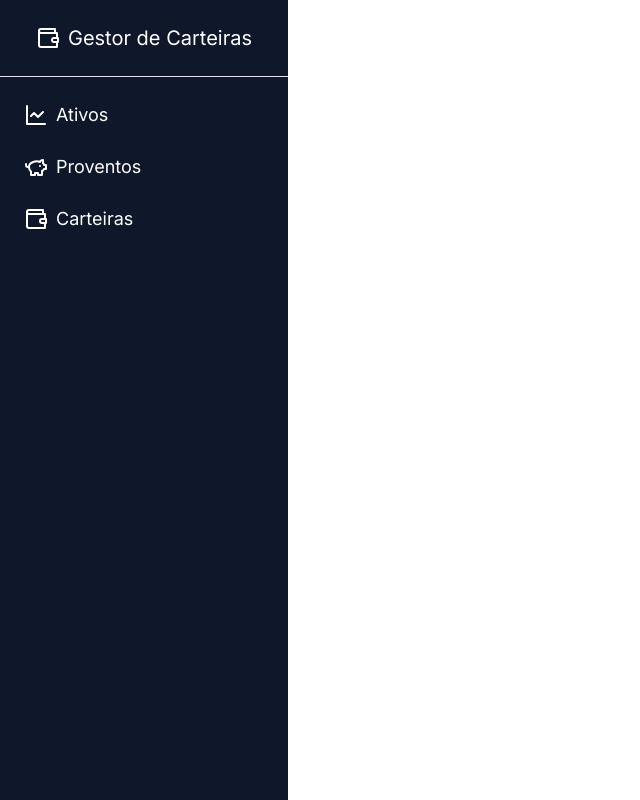
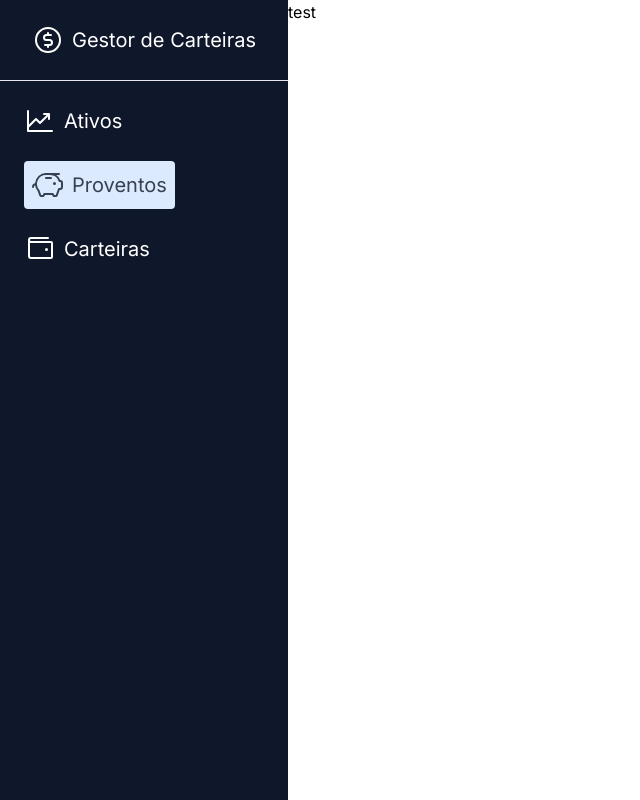
Before and after one commit to ThiagooSantoss/gestor-de-carteiras, a Next.js app: page / in a window 1280 px wide. Shown: the whole page, without its empty margins (0-640 px from the left). Built offline with nearby package versions, Linux system fonts and the light colour scheme.

Commit message:
Criadas as rotas e modificações na sidebar

```diff
--- a/package.json
+++ b/package.json
@@ -9,7 +9,7 @@
     "lint": "next lint"
   },
   "dependencies": {
-    "lucide-react": "^0.311.0",
+    "@phosphor-icons/react": "^2.0.15",
     "next": "14.0.4",
     "react": "^18",
     "react-dom": "^18"
--- /dev/null
+++ b/src/app/ativos/page.tsx
@@ -0,0 +1,3 @@
+export default function Ativos() {
+  return <h1>ativos</h1>;
+}
--- /dev/null
+++ b/src/app/carteiras/page.tsx
@@ -0,0 +1,3 @@
+export default function Carteiras() {
+  return <h1>carteiras</h1>;
+}
--- a/src/app/layout.tsx
+++ b/src/app/layout.tsx
@@ -1,22 +1,29 @@
-import type { Metadata } from 'next'
-import { Inter } from 'next/font/google'
-import './globals.css'
+import type { Metadata } from "next";
+import { Inter } from "next/font/google";
+import "./globals.css";
+import { Sidebar } from "@/components/Sidebar";
 
-const inter = Inter({ subsets: ['latin'] })
+const inter = Inter({ subsets: ["latin"] });
 
 export const metadata: Metadata = {
-  title: 'Create Next App',
-  description: 'Generated by create next app',
-}
+  title: "Gestor de Carteiras",
+  description: "Nosso gestor de carteiras",
+};
 
 export default function RootLayout({
   children,
 }: {
-  children: React.ReactNode
+  children: React.ReactNode;
 }) {
   return (
     <html lang="en">
-      <body className={inter.className}>{children}</body>
+      <body className={inter.className}>
+        <div className="flex">
+          <Sidebar />
+
+          {children}
+        </div>
+      </body>
     </html>
-  )
+  );
 }
--- a/src/app/page.tsx
+++ b/src/app/page.tsx
@@ -1,9 +1,5 @@
 import { Sidebar } from "@/components/Sidebar";
 
 export default function Home() {
-  return (
-    <>
-      <Sidebar />
-    </>
-  );
+  return <h1>test</h1>;
 }
--- /dev/null
+++ b/src/app/proventos/page.tsx
@@ -0,0 +1,3 @@
+export default function Proventos() {
+  return <h1>proventos</h1>;
+}
--- a/src/components/Sidebar/SidebarItem.tsx
+++ b/src/components/Sidebar/SidebarItem.tsx
@@ -1,17 +1,23 @@
-import { LucideIcon, Wallet } from "lucide-react";
+import { Icon } from "@phosphor-icons/react";
 
-interface SidebarItemProps{
+interface SidebarItemProps {
   texto: string;
-  Icone: LucideIcon;
+  Icone: Icon;
+  isAtivo?: boolean;
 }
 
+export const SidebarItem = (props: SidebarItemProps) => {
+  const { texto, Icone, isAtivo = false } = props;
 
-export const SidebarItem = (props: SidebarItemProps) => {
-  const {texto, Icone} = props;
+  const itemClassesExtras = isAtivo
+    ? "bg-blue-100 p-2 rounded text-gray-700 hover:text-gray-700"
+    : "text-white hover:text-blue-300 cursor-pointer";
 
   return (
-    <li className="text-white flex gap-2 items-center text-lg">
-      <Icone />
+    <li
+      className={`${itemClassesExtras} w-fit transition-colors flex gap-2 items-center text-xl`}
+    >
+      <Icone size={32} />
       <p>{texto}</p>
     </li>
   );
--- a/src/components/Sidebar/index.tsx
+++ b/src/components/Sidebar/index.tsx
@@ -1,17 +1,25 @@
-import { Wallet, PiggyBank, LineChart } from "lucide-react";
+"use client";
+
 import { SidebarItem } from "./SidebarItem";
+import {
+  ChartLineUp,
+  CurrencyCircleDollar,
+  PiggyBank,
+  Wallet,
+} from "@phosphor-icons/react";
 
 export const Sidebar = () => {
   return (
     <aside className="bg-slate-900 h-screen w-72 p-6">
       <header className="text-white flex gap-2 justify-center items-center pb-6 mb-6 -mx-6 border-b text-xl">
-        <Wallet />
+        <CurrencyCircleDollar size={32} />
         <p>Gestor de Carteiras</p>
       </header>
+
       <ul className="space-y-6">
-        <SidebarItem texto = "Ativos" Icone = {LineChart} />
-        <SidebarItem texto = "Proventos" Icone = {PiggyBank} />
-        <SidebarItem texto = "Carteiras" Icone = {Wallet} />
+        <SidebarItem texto="Ativos" Icone={ChartLineUp} />
+        <SidebarItem texto="Proventos" Icone={PiggyBank} isAtivo />
+        <SidebarItem texto="Carteiras" Icone={Wallet} />
       </ul>
     </aside>
   );
```
Also changed, not shown: 1 other file (tests, documents, lock files or other folders).
